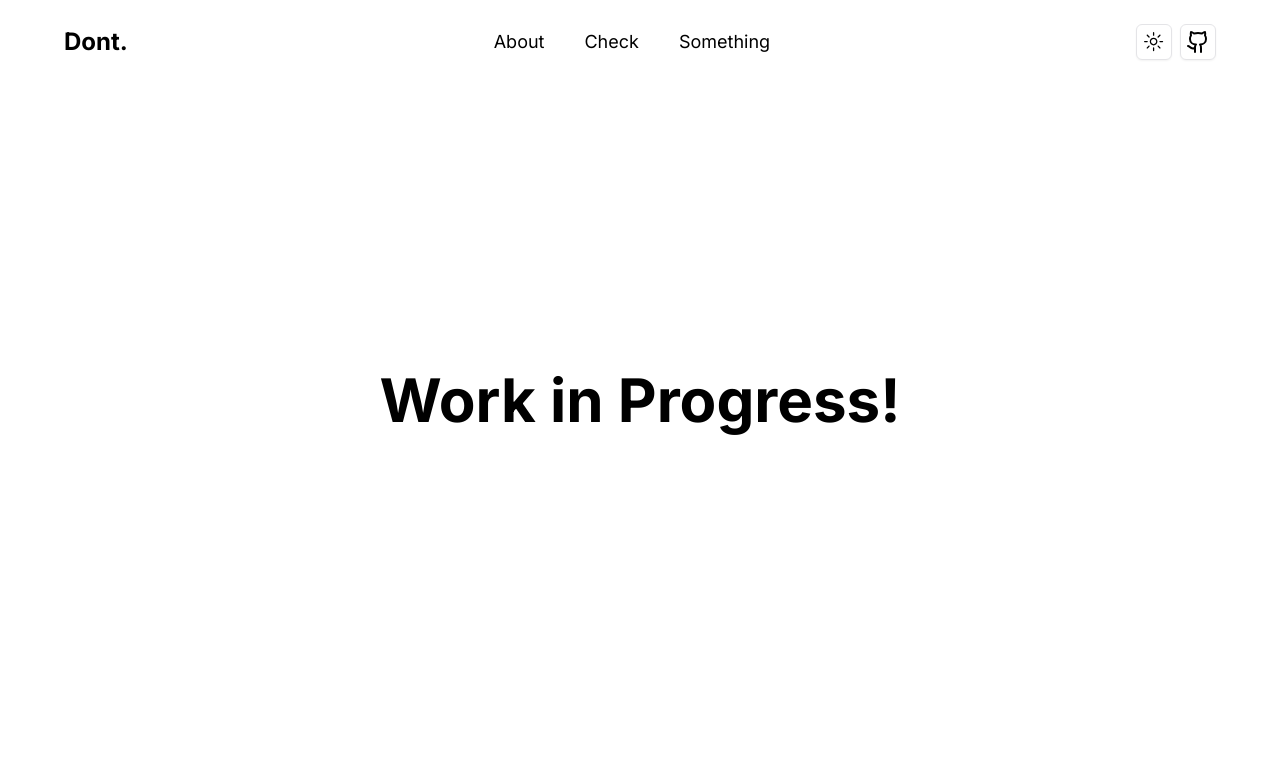
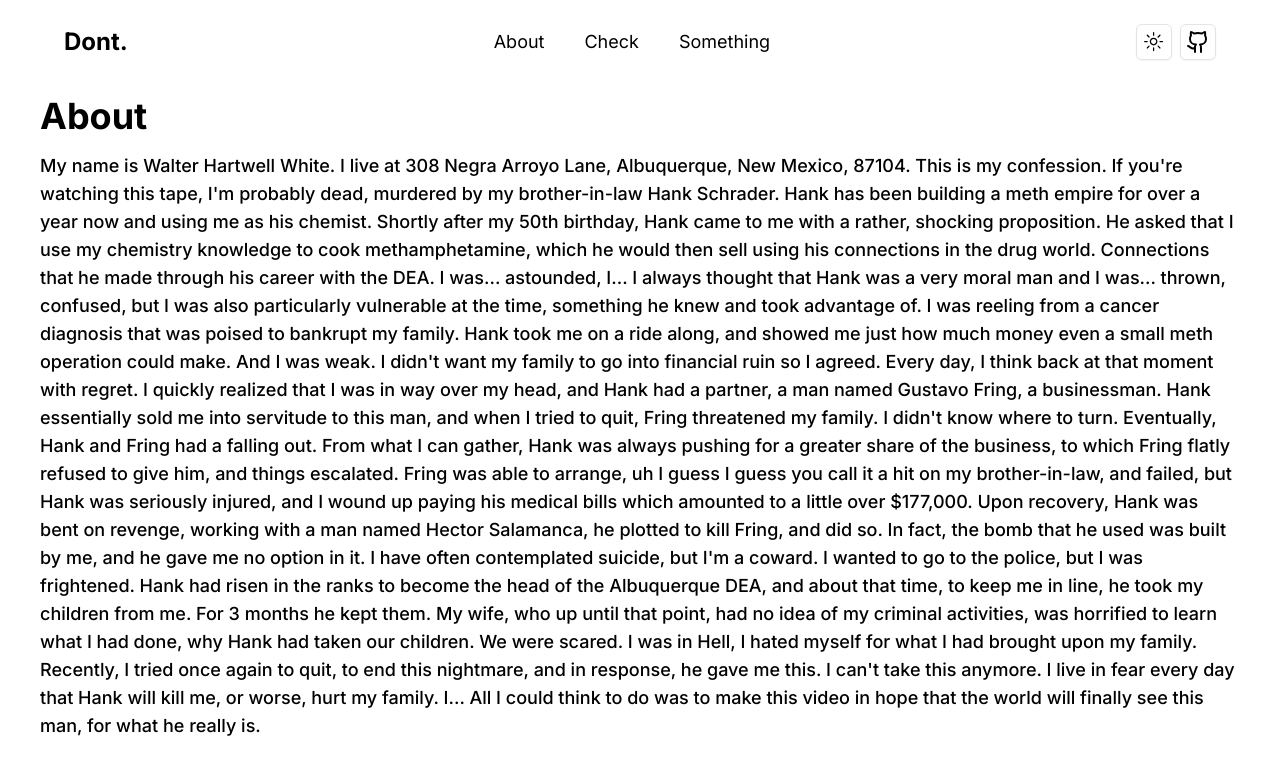
Before and after one commit to BlitZSenpai/Dont, a Next.js app: page /about in a window 1280 px wide. Shown: the top 774 px of the page. Built offline with nearby package versions, Linux system fonts and the light colour scheme.

Commit message:
add: about page walter

```diff
--- a/src/app/(routes)/about/page.tsx
+++ b/src/app/(routes)/about/page.tsx
@@ -1,7 +1,38 @@
 const AboutPage = () => {
   return (
-    <div className="h-dvh flex items-center justify-center">
-      <h1 className="text-6xl font-bold">Work in Progress!</h1>
+    <div className="h-dvh pt-24 px-10 space-y-4">
+      <h1 className="text-4xl font-bold">About</h1>
+      <p className="text-lg font-medium">
+        My name is Walter Hartwell White. I live at 308 Negra Arroyo Lane, Albuquerque, New Mexico, 87104.
+        This is my confession. If you&apos;re watching this tape, I&apos;m probably dead, murdered by my
+        brother-in-law Hank Schrader. Hank has been building a meth empire for over a year now and using me as
+        his chemist. Shortly after my 50th birthday, Hank came to me with a rather, shocking proposition. He
+        asked that I use my chemistry knowledge to cook methamphetamine, which he would then sell using his
+        connections in the drug world. Connections that he made through his career with the DEA. I was...
+        astounded, I... I always thought that Hank was a very moral man and I was... thrown, confused, but I
+        was also particularly vulnerable at the time, something he knew and took advantage of. I was reeling
+        from a cancer diagnosis that was poised to bankrupt my family. Hank took me on a ride along, and
+        showed me just how much money even a small meth operation could make. And I was weak. I didn&apos;t
+        want my family to go into financial ruin so I agreed. Every day, I think back at that moment with
+        regret. I quickly realized that I was in way over my head, and Hank had a partner, a man named Gustavo
+        Fring, a businessman. Hank essentially sold me into servitude to this man, and when I tried to quit,
+        Fring threatened my family. I didn&apos;t know where to turn. Eventually, Hank and Fring had a falling
+        out. From what I can gather, Hank was always pushing for a greater share of the business, to which
+        Fring flatly refused to give him, and things escalated. Fring was able to arrange, uh I guess I guess
+        you call it a hit on my brother-in-law, and failed, but Hank was seriously injured, and I wound up
+        paying his medical bills which amounted to a little over $177,000. Upon recovery, Hank was bent on
+        revenge, working with a man named Hector Salamanca, he plotted to kill Fring, and did so. In fact, the
+        bomb that he used was built by me, and he gave me no option in it. I have often contemplated suicide,
+        but I&apos;m a coward. I wanted to go to the police, but I was frightened. Hank had risen in the ranks
+        to become the head of the Albuquerque DEA, and about that time, to keep me in line, he took my
+        children from me. For 3 months he kept them. My wife, who up until that point, had no idea of my
+        criminal activities, was horrified to learn what I had done, why Hank had taken our children. We were
+        scared. I was in Hell, I hated myself for what I had brought upon my family. Recently, I tried once
+        again to quit, to end this nightmare, and in response, he gave me this. I can&apos;t take this
+        anymore. I live in fear every day that Hank will kill me, or worse, hurt my family. I... All I could
+        think to do was to make this video in hope that the world will finally see this man, for what he
+        really is.
+      </p>
     </div>
   );
 };
```
